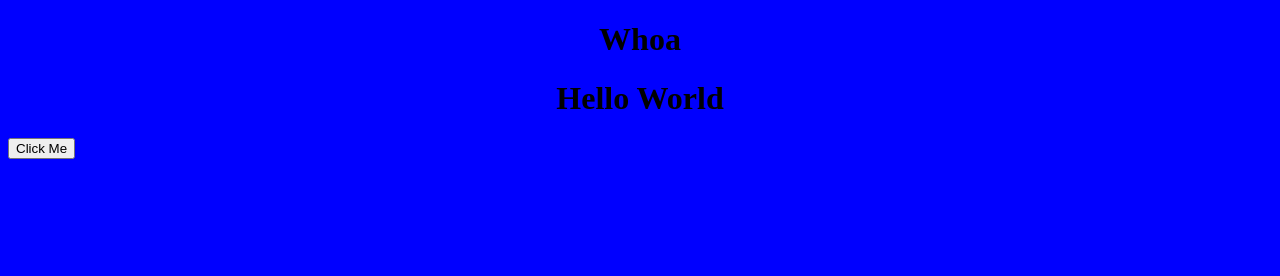
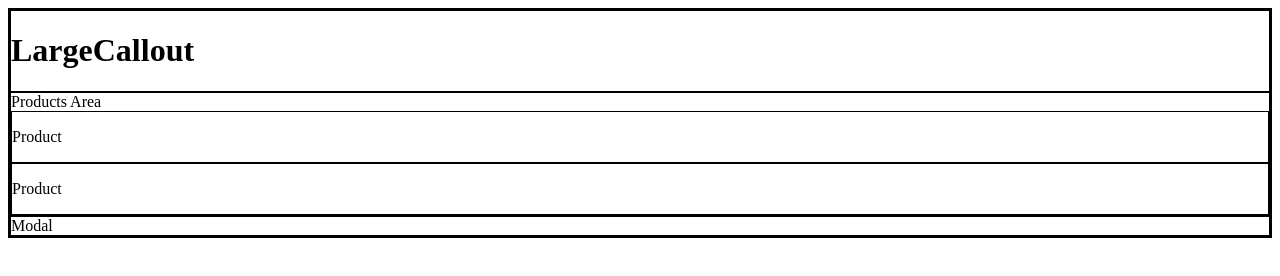
Before and after one commit to FreedomEngineering/MockEcommerceApp, a React app: page / in a window 1280 px wide. Built offline with nearby package versions, Linux system fonts and the light colour scheme.

Commit message:
adding react components

```diff
--- /dev/null
+++ b/src/components/Callout.js
@@ -0,0 +1,11 @@
+import React from "react";
+
+const Callout = () => {
+  return (
+    <div id="largeCallout">
+      <h1>LargeCallout</h1>
+    </div>
+  );
+};
+
+export default Callout;
--- /dev/null
+++ b/src/components/Modal.js
@@ -0,0 +1,7 @@
+import React from "react";
+
+const Modal = () => {
+  return <div id="modal">Modal</div>;
+};
+
+export default Modal;
--- /dev/null
+++ b/src/components/Product.js
@@ -0,0 +1,11 @@
+import React from "react";
+
+const Product = () => {
+  return (
+    <div className="product">
+      <p>Product</p>
+    </div>
+  );
+};
+
+export default Product;
--- /dev/null
+++ b/src/components/ProductsArea.js
@@ -0,0 +1,15 @@
+import React from "react";
+
+import Product from "./Product";
+
+const ProductsArea = () => {
+  return (
+    <div id="productsArea">
+      Products Area
+      <Product />
+      <Product />
+    </div>
+  );
+};
+
+export default ProductsArea;
--- /dev/null
+++ b/src/components/Root.js
@@ -0,0 +1,19 @@
+import React, { Component } from "react";
+
+import Callout from "./Callout";
+import ProductsArea from "./ProductsArea";
+import Modal from "./Modal";
+
+class Root extends Component {
+  render() {
+    return (
+      <div id="homePage">
+        <Callout />
+        <ProductsArea />
+        <Modal />
+      </div>
+    );
+  }
+}
+
+export default Root;
--- a/src/index.html
+++ b/src/index.html
@@ -6,8 +6,6 @@
   </head>
   <body>
     <div id="root"></div>
-    <h1>Hello World</h1>
-    <button>Click Me</button>
     <script src="./main.js"></script>
   </body>
 </html>
--- a/src/main.js
+++ b/src/main.js
@@ -1,8 +1,6 @@
 import React from "react";
 import ReactDOM from "react-dom";
 
-const Root = () => {
-  return <h1>Whoa</h1>;
-};
+import Root from "./components/Root";
 
 ReactDOM.render(<Root />, document.getElementById("root"));
--- a/src/styles.css
+++ b/src/styles.css
@@ -1,7 +1,3 @@
-body {
-  background-color: blue;
+div {
+  border: 1px solid black;
 }
-
-h1 {
-  text-align: center;
-}
```
